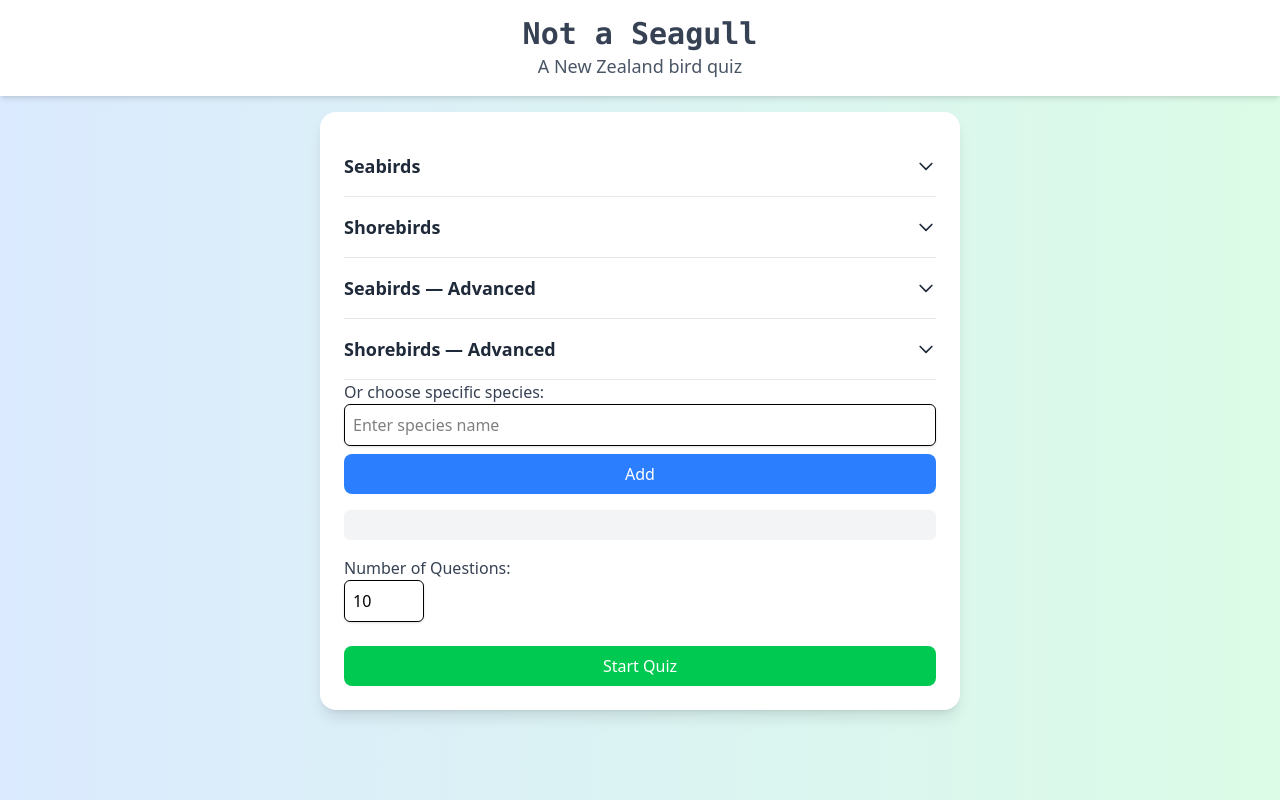
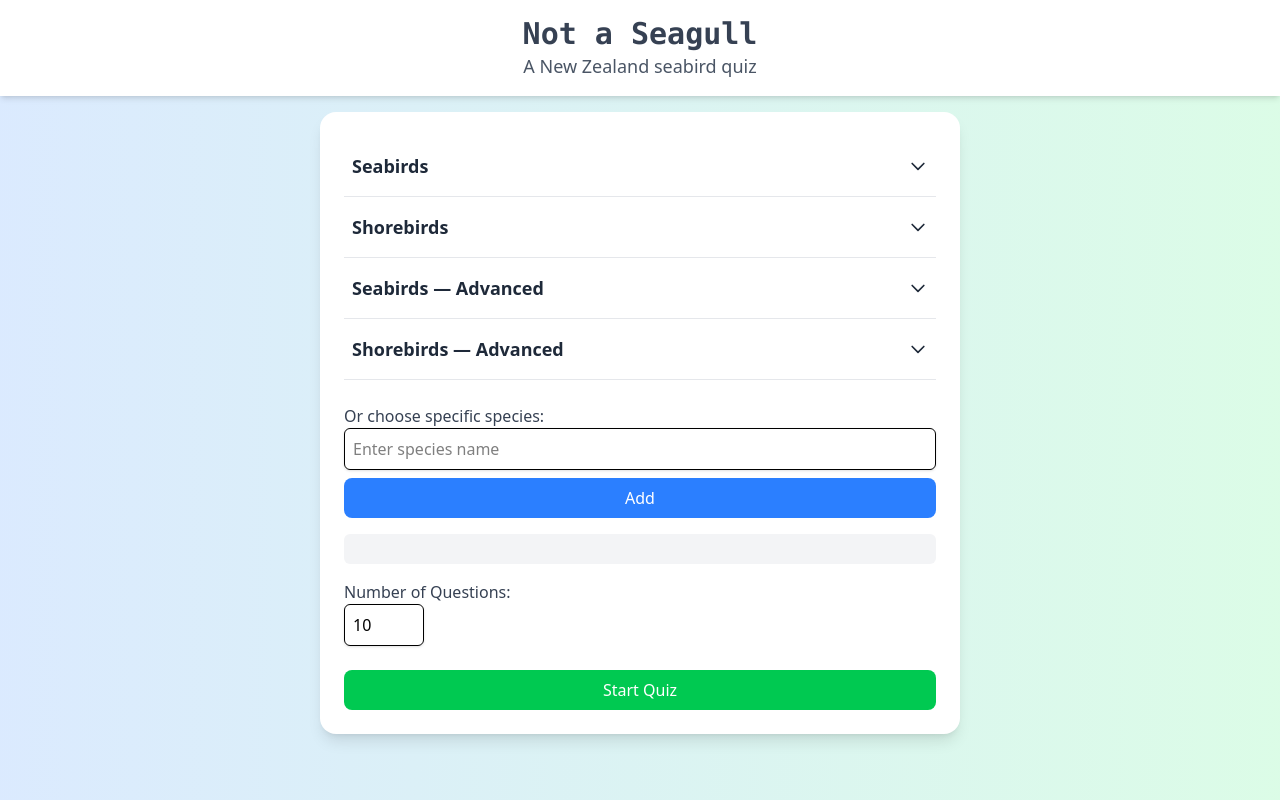
Before and after one commit to Skadoink/birdIDQuiz, a Flask app: template templates/index.html in a window 1280 px wide. Run offline with Flask 3, Linux system fonts and the light colour scheme; the template is opened without the code that fills it, so the values that code supplies are empty; parts of the project's set-up code (start-up, migrations or seed data) failed here and were passed over; some libraries are stand-ins or nearby versions.

Commit message:
feat: improve accordion styling, and smooth scrolling to species selection after selecting a template

```diff
--- a/static/js/autosuggest.js
+++ b/static/js/autosuggest.js
@@ -146,6 +146,9 @@ function selectTemplate(templateId) {
       console.warn('Species name not found for code:', speciesCode);
     }
   });
+
+  // Scroll to the species selection section
+  document.getElementById('selectedSpecies').scrollIntoView({ behavior: 'smooth' });
 }
 
 /**
--- a/static/styles/out.css
+++ b/static/styles/out.css
@@ -16,6 +16,7 @@
     --color-blue-300: oklch(0.809 0.105 251.813);
     --color-blue-500: oklch(0.623 0.214 259.815);
     --color-blue-600: oklch(0.546 0.245 262.881);
+    --color-gray-50: oklch(0.985 0.002 247.839);
     --color-gray-100: oklch(0.967 0.003 264.542);
     --color-gray-200: oklch(0.928 0.006 264.531);
     --color-gray-500: oklch(0.551 0.027 264.364);
@@ -424,6 +425,9 @@
   .p-6 {
     padding: calc(var(--spacing) * 6);
   }
+  .px-2 {
+    padding-inline: calc(var(--spacing) * 2);
+  }
   .px-4 {
     padding-inline: calc(var(--spacing) * 4);
   }
@@ -557,6 +561,13 @@
     &:hover {
       @media (hover: hover) {
         background-color: var(--color-blue-600);
+      }
+    }
+  }
+  .hover\:bg-gray-50 {
+    &:hover {
+      @media (hover: hover) {
+        background-color: var(--color-gray-50);
       }
     }
   }
--- a/templates/_macros.html
+++ b/templates/_macros.html
@@ -4,7 +4,7 @@
     <!-- Header button -->
     <button
         type="button"
-        class="w-full flex justify-between items-center py-4 text-left text-lg font-semibold text-gray-800"
+        class="w-full flex justify-between items-center py-4 text-left text-lg font-semibold text-gray-800 hover:bg-gray-50 px-2 cursor-pointer"
         onclick="toggleSection('{{ id }}')">
 
         <span>{{ title }}</span>
--- a/templates/index.html
+++ b/templates/index.html
@@ -12,14 +12,14 @@
 <body class="bg-gradient-to-r from-blue-100 to-green-100 min-h-screen flex flex-col items-center">
     <header class="w-full bg-white shadow-md p-4 text-center">
         <h1 class="text-3xl font-bold font-mono text-gray-700">Not a Seagull</h1>
-        <p class="text-lg text-gray-600">A New Zealand bird quiz</p>
+        <p class="text-lg text-gray-600">A New Zealand seabird quiz</p>
     </header>
 
     <main class="flex-grow w-full max-w-2xl p-4">
         <div class="bg-white rounded-2xl shadow-lg p-6">
 
             <!-- Quiz Templates -->
-            <div class="bg-white rounded-lg">
+            <div class="bg-white rounded-lg mb-6">
                 {{ accordion_section("seabirds", "Seabirds", seabird_templates) }}
                 {{ accordion_section("shorebirds", "Shorebirds", shorebird_templates) }}
                 {{ accordion_section("seabirds-adv", "Seabirds — Advanced", seabird_adv_templates) }}
```
